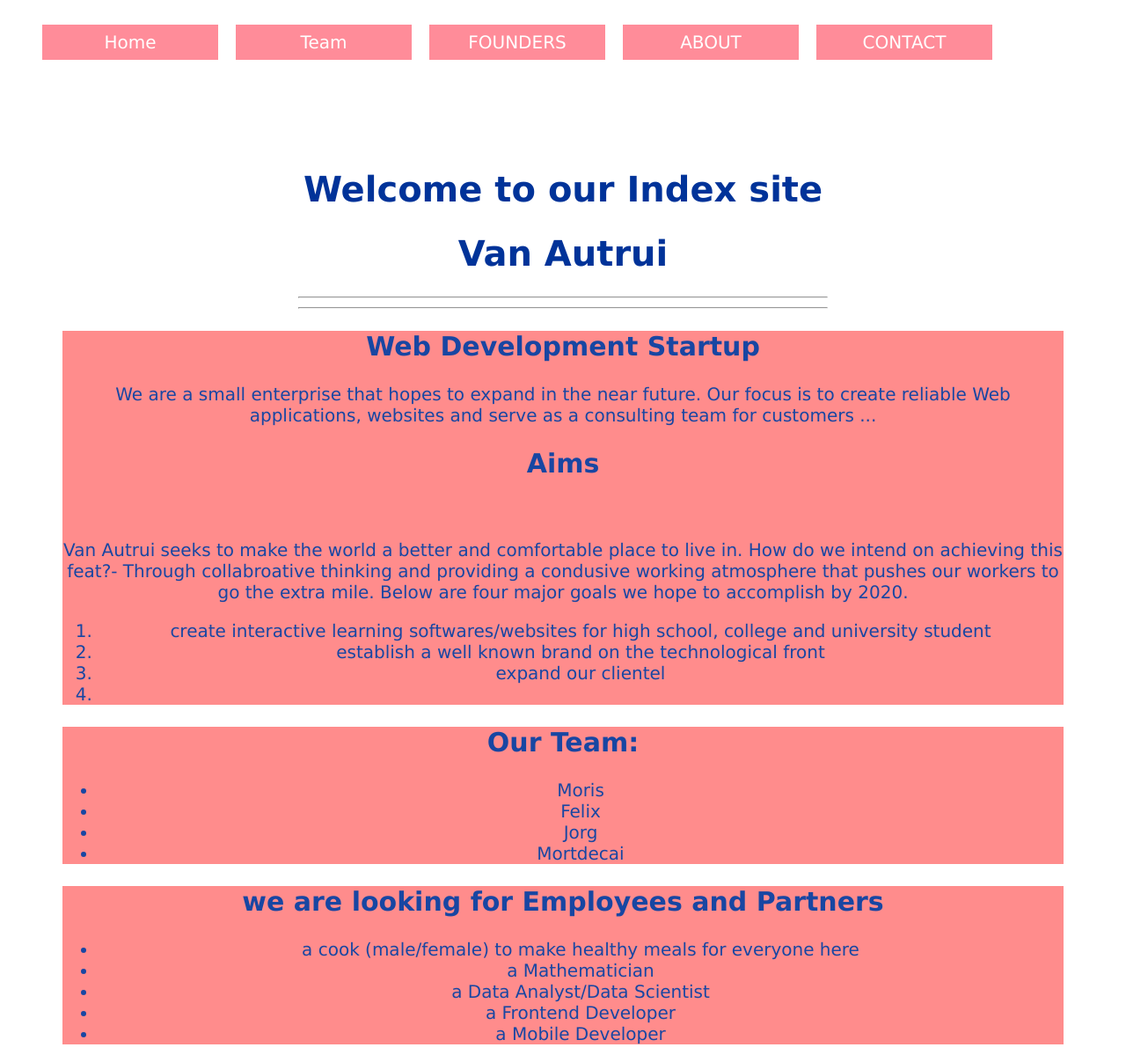
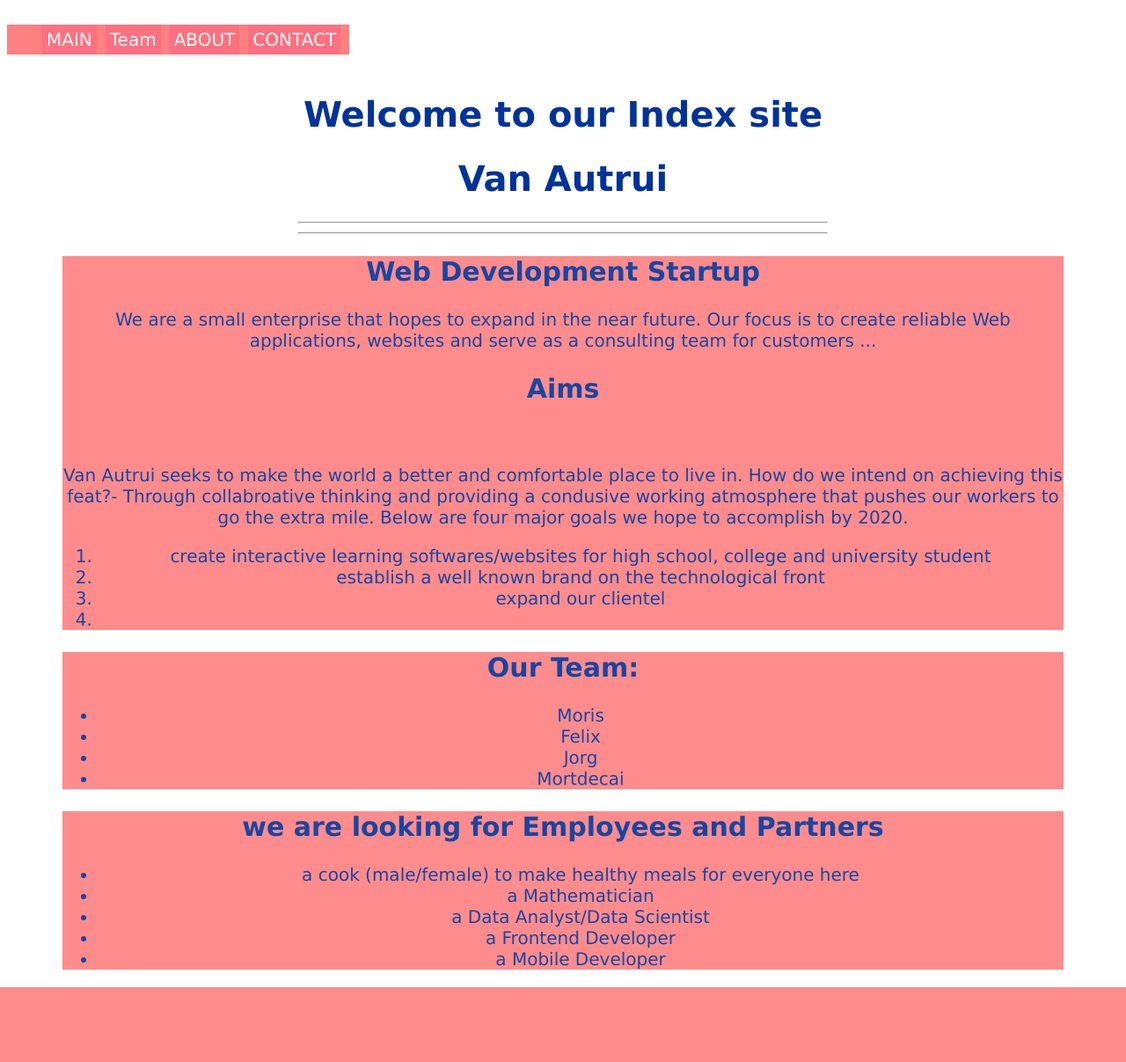
Before and after one commit to pointbazaar/vanautrui.org, a PHP site: page / in a window 1280 px wide. Shown: the whole page at 88% size. After the commit the page ends 1122 px from the top, so only its background shows below. Run offline with PHP 8.4, Linux system fonts and the light colour scheme.

Commit message:
Revert "DropMenu Completed"
This reverts commit d10c899ae49f363e91cf241c0cbdab7047f16cdd.

```diff
--- a/index.html
+++ b/index.html
@@ -6,42 +6,33 @@
 </head>
 
 <body>
-
-<nav class = "Dropbar">
-    <ul>
-        <li><a>Home</a>
+<div >
+    <ul class="Drop">
+        <li><a>MAIN</a></li>
             <ul>
                 <li><a>PRODUCTS</a></li>
                 <li><a>SERVICES</a></li>
+                <li><a>COMPLETED PROJECTS</a></li>
                 <li><a>OUR APPROACH</a></li>
             </ul>
-        </li>
-        <li><a>Team</a>
+        <li><a>Team</a></li>
             <ul>
-                <li><a>FOUNDERS</a></li>
-                <li><a>ORGANISATIONAL STRUCTURE</a></li>
+                 <li><a>FOUNDERS</a> </li>
+                 <li><a>ORGANISATION STRUCTURE</a></li>
             </ul>
-        </li>
-        <li><a>FOUNDERS</a>
-
-        </li>
-        <li><a>ABOUT</a>
+         <li><a>ABOUT</a></li>
             <ul>
                 <li><a>VAN AUTRUI</a></li>
                 <li><a>OUR VISION</a></li>
                 <li><a>OUR MARKET</a></li>
             </ul>
-        <li><a>CONTACT</a>
+        <li><a>CONTACT</a></li>
             <ul>
                 <li><a>OUR EMAIL</a></li>
                 <li><a>WORKING HOURS & LOCATION</a></li>
             </ul>
-        </li>
     </ul>
-</nav>
-
-
-
+</div>
 <br>
 <br>
 <br>
--- a/style.css
+++ b/style.css
@@ -5,52 +5,6 @@ body {
 }
 
 
-.Dropbar ul{
-	list-style: none;
-	color: white;
-	position: relative;
-    display: inline-block;
-}
-
-.Dropbar ul li{
-	background-color:#ff7080;
-	opacity: 0.8;
-	float: left;
-	width: 200px;
-	height: 40px;
-
-	opacity: 0.8;
-	line-height:40px;
-	text-align: center;
-    font-size: 20px;
-	margin-right: 20px;
-}
-
-.Dropbarul li ul li{
-	display: none;
-}
-
-.Dropbar ul li a{
-	text-decoration: none;
-	color: white;
-	display: block;
-}
-
-.Dropbar ul li a:hover {
-	background-color: white;
-	color: black;
-}
-
-.Dropbar ul li ul li{
-	display: none;
-}
-
-ul li:hover ul li{
-	display: block;
-
-}
-
-/*
 .Drop {
   list-style: none;
   float: left;
@@ -85,6 +39,7 @@ ul li:hover ul li{
     background: rgba(255,255,255,0);
     list-style: none;
     position: absolute;
+    /*left: -9999px;*/
     display: none;
 }
 
@@ -112,7 +67,9 @@ ul li:hover ul li{
     background-color: #333;
 }
 
-*/
+p {
+
+}
 
 h1{
 	text-align:center;
```
